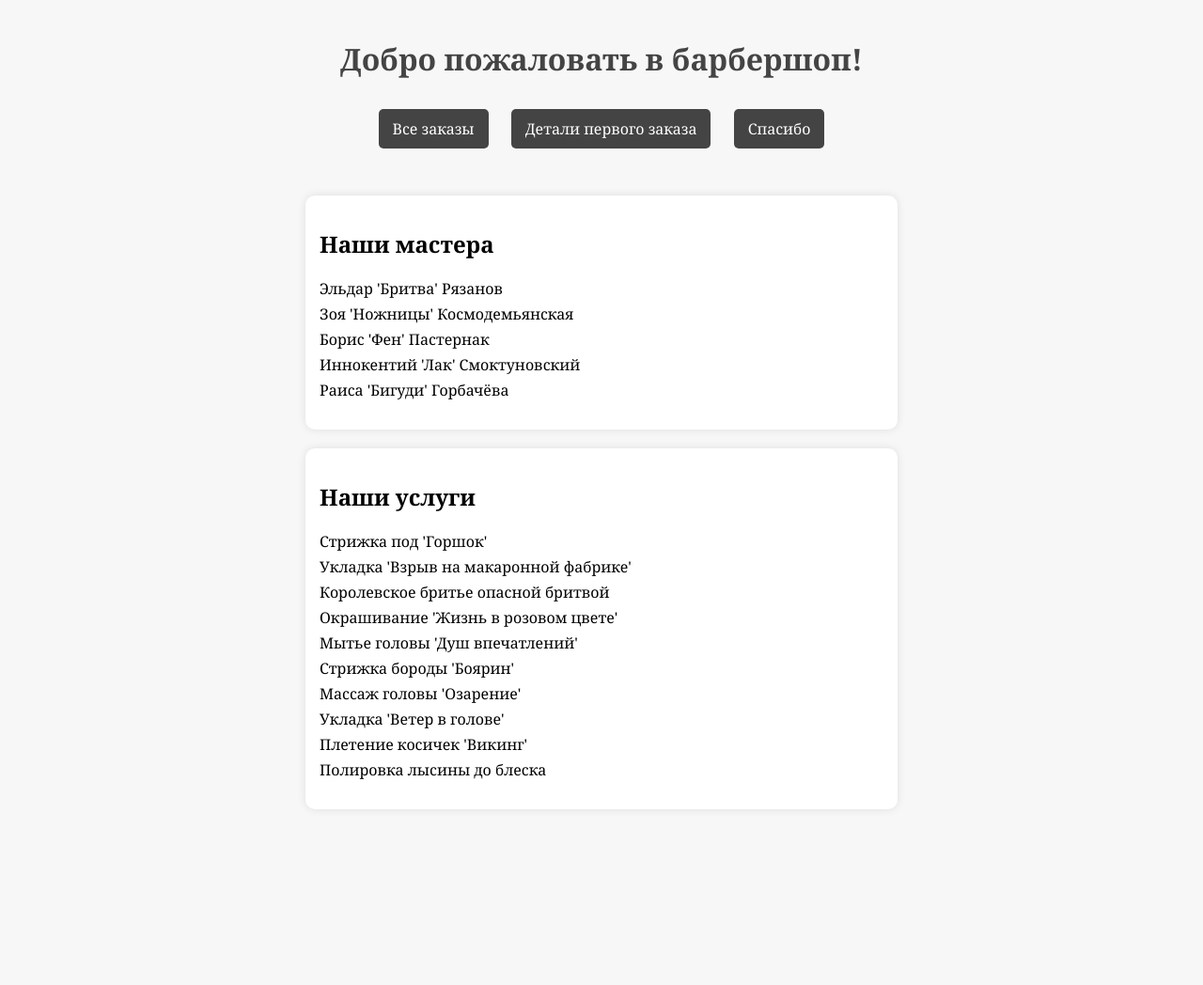
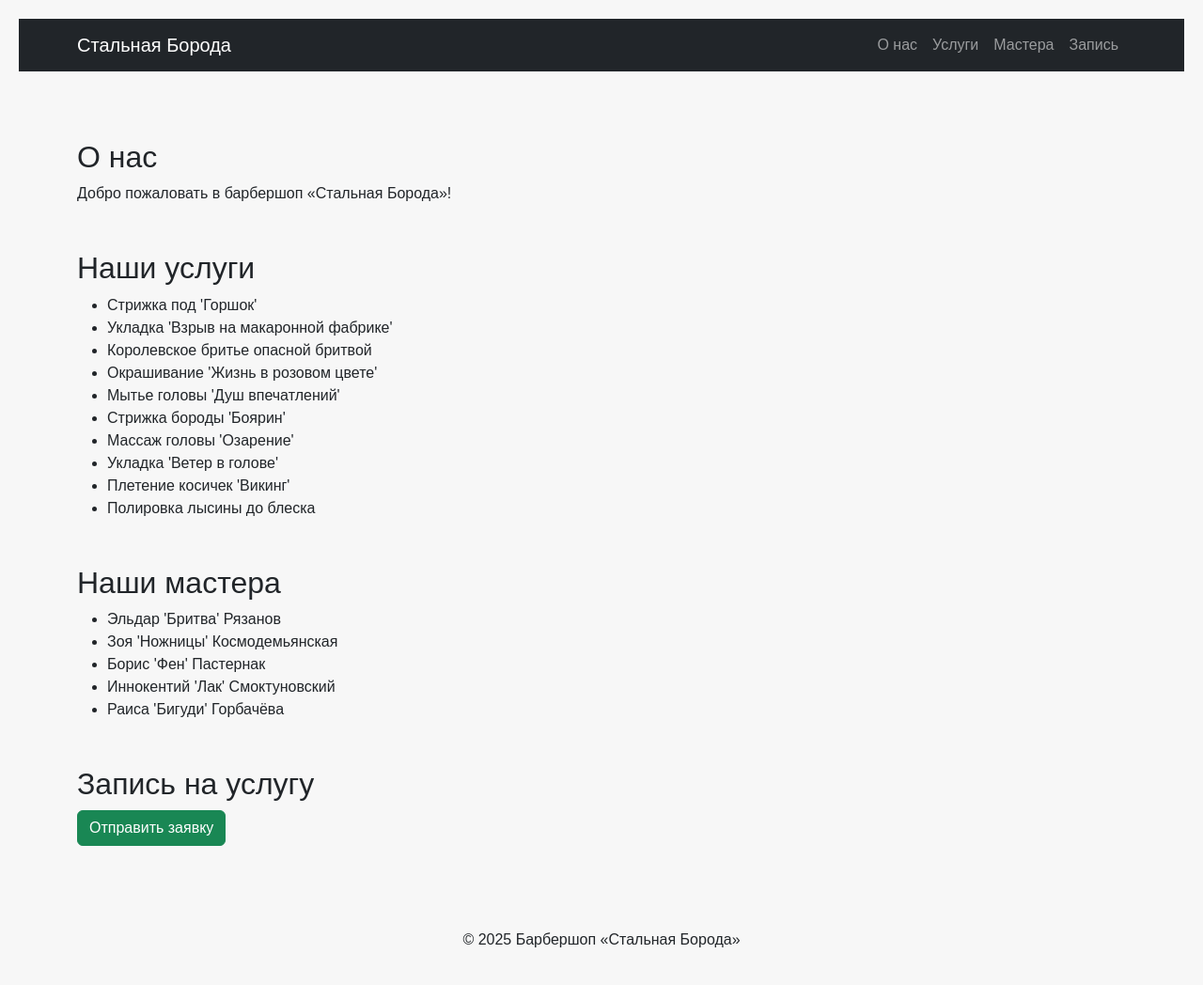
Before and after one commit to Nirzi/Barber, a Django app: page / in a window 1280 px wide. Shown: the whole page at 94% size. Before the commit the page ends 829 px from the top, so only its background shows below. Run offline with Django 5.2, Linux system fonts and the light colour scheme.

Commit message:
hw_38: доработка всех шаблонов html

```diff
--- a/barbershop/templates/base.html
+++ b/barbershop/templates/base.html
@@ -6,13 +6,15 @@
     <meta name="viewport" content="width=device-width, initial-scale=1">
     <meta name="description" content="Барбершоп Стальная Борода">
     <meta name="keywords" content="барбершоп, стрижки, услуги">
+    <title>{% block title %}Барбершоп «Стальная Борода»{% endblock %}</title>
 
-    <title>{% block title %}Барбершоп "Стальная Борода"{% endblock %}</title>
-
+    <!-- Bootstrap CSS -->
     <link href="https://cdn.jsdelivr.net/npm/bootstrap@5.3.2/dist/css/bootstrap.min.css" rel="stylesheet">
 
-    <link rel="stylesheet" href="https://cdn.jsdelivr.net/npm/bootstrap-icons/font/bootstrap-icons.css">
+    <!-- Bootstrap Icons -->
+    <link href="https://cdn.jsdelivr.net/npm/bootstrap-icons/font/bootstrap-icons.css" rel="stylesheet">
 
+    <!-- Custom CSS -->
     <link href="{% static 'main.css' %}" rel="stylesheet">
 
     {% block styles %}{% endblock %}
@@ -28,12 +30,15 @@
 </main>
 
 {% block footer %}
-    <footer class="text-center py-4">
+<footer class="text-center py-3">
     © 2025 Барбершоп «Стальная Борода»
 </footer>
 {% endblock %}
 
+<!-- Bootstrap JS -->
 <script src="https://cdn.jsdelivr.net/npm/bootstrap@5.3.2/dist/js/bootstrap.bundle.min.js"></script>
+
+<!-- Custom JS -->
 <script src="{% static 'main.js' %}"></script>
 
 {% block scripts %}{% endblock %}
--- a/barbershop/templates/includes/menu.html
+++ b/barbershop/templates/includes/menu.html
@@ -1,4 +1,4 @@
-<nav class="navbar navbar-expand-lg bg-dark navbar-dark">
+<nav class="navbar navbar-expand-lg navbar-dark bg-dark">
   <div class="container">
     <a class="navbar-brand" href="{% url 'landing' %}">Стальная Борода</a>
     <button class="navbar-toggler" type="button" data-bs-toggle="collapse" data-bs-target="#navbarNav">
--- a/barbershop/templates/landing.html
+++ b/barbershop/templates/landing.html
@@ -1,77 +1,32 @@
-<!DOCTYPE html>
-<html lang="ru">
-<head>
-    <meta charset="UTF-8">
-    <title>Барбершоп</title>
-    <style>
-        body {
-            font-family: 'Georgia', serif;
-            background-color: #f7f7f7;
-            margin: 0;
-            padding: 20px;
-        }
-        header {
-            text-align: center;
-            padding-bottom: 20px;
-        }
-        h1 {
-            color: #444;
-        }
-        .section {
-            background-color: white;
-            padding: 15px;
-            margin: 20px auto;
-            border-radius: 10px;
-            max-width: 600px;
-            box-shadow: 0 0 10px rgba(0,0,0,0.1);
-        }
-        ul {
-            list-style: none;
-            padding-left: 0;
-        }
-        li {
-            margin-bottom: 5px;
-        }
-        nav a {
-            display: inline-block;
-            margin: 10px;
-            padding: 10px 15px;
-            background-color: #444;
-            color: white;
-            text-decoration: none;
-            border-radius: 5px;
-        }
-        nav a:hover {
-            background-color: #777;
-        }
-    </style>
-</head>
-<body>
-    <header>
-        <h1>Добро пожаловать в барбершоп!</h1>
-        <nav>
-            <a href="/orders/">Все заказы</a>
-            <a href="/orders/1/">Детали первого заказа</a>
-            <a href="/thanks/">Спасибо</a>
-        </nav>
-    </header>
+{% extends "base.html" %}
+{% block title %}Главная — Барбершоп{% endblock %}
 
-    <div class="section">
+{% block content %}
+<section id="about" class="my-5">
+    <h2>О нас</h2>
+    <p>Добро пожаловать в барбершоп «Стальная Борода»!</p>
+</section>
+
+<section id="services" class="my-5">
+    <h2>Наши услуги</h2>
+    <ul>
+        {% for service in services %}
+            <li>{{ service }}</li>
+        {% endfor %}
+    </ul>
+</section>
+
+<section id="masters" class="my-5">
     <h2>Наши мастера</h2>
     <ul>
         {% for master in masters %}
             <li>{{ master.name }}</li>
         {% endfor %}
     </ul>
-    </div>
+</section>
 
-    <div class="section">
-        <h2>Наши услуги</h2>
-        <ul>
-            {% for service in services %}
-                <li>{{ service }}</li>
-            {% endfor %}
-        </ul>
-    </div>
-</body>
-</html>
+<section id="appointment" class="my-5">
+    <h2>Запись на услугу</h2>
+    <a href="{% url 'thanks' %}" class="btn btn-success">Отправить заявку</a>
+</section>
+{% endblock %}
```
Also changed, not shown: barbershop/templates/core/order_detail.html (+10 -41 lines), barbershop/templates/core/orders_list.html (+16 -51 lines), barbershop/templates/core/thanks.html (+10 -34 lines), barbershop/templates/includes/order_card.html (+4 -4 lines). Lines whose indentation alone changed are shown as unchanged.
